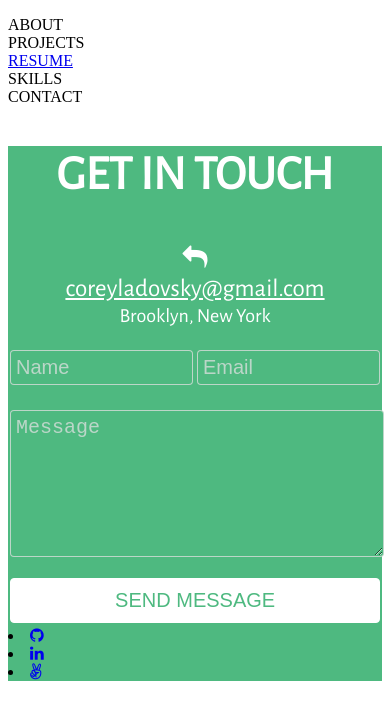
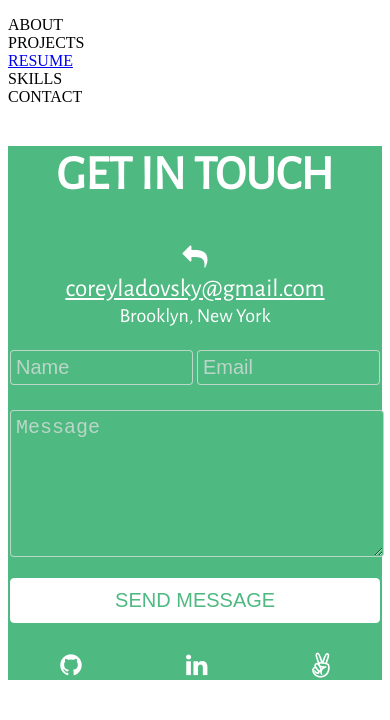
Before and after one commit to coreyladovsky/portfolio, a React (Create React App) app: page /contact in a window 390 px wide. Shown: the top 720 px of the page. Built offline with nearby package versions, Linux system fonts and the light colour scheme; the HTML template or start-up script is replaced by a standard one.

Commit message:
finished contact page, responsive

```diff
--- a/src/components/contact.css
+++ b/src/components/contact.css
@@ -109,9 +109,21 @@ ul {
 }
 
 
+.link-list {
+  list-style: none;
+  display: flex;
+  justify-content: space-around;
+  font-size: 25px;
+  margin: auto;
+  margin-top: 25px;
+  max-width: 715px;
 
+}
 
+.link-list a {
+  color: white;
 
+}
 
 
 
```
